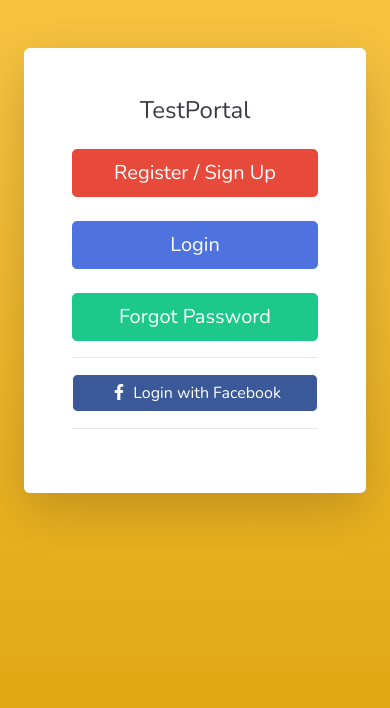
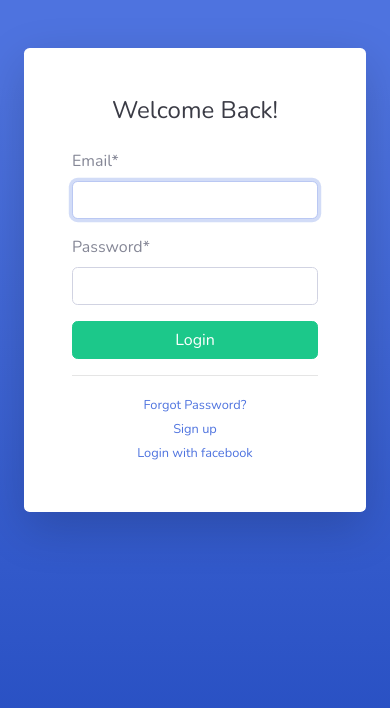
Before and after one commit to pluz-stas/testportal, a Django app: page / in a window 390 px wide. Shown: the top 708 px of the page. Run offline with Django 3.2, Linux system fonts and the light colour scheme; some libraries are stand-ins or nearby versions.

Commit message:
login improvements

```diff
--- a/templates/auth/home.html
+++ /dev/null
@@ -1,80 +0,0 @@
-{% load static %}
-
-<!DOCTYPE html>
-<html lang="en">
-
-<head>
-
-  <meta charset="utf-8">
-  <meta http-equiv="X-UA-Compatible" content="IE=edge">
-  <meta name="viewport" content="width=device-width, initial-scale=1, shrink-to-fit=no">
-  <meta name="description" content="">
-  <meta name="author" content="">
-
-  <title>CRM - Home</title>
-
-  <!-- Custom fonts for this template-->
-  <link href="{% static 'vendor/fontawesome-free/css/all.min.css' %}" rel="stylesheet" type="text/css">
-  <link href="https://fonts.googleapis.com/css?family=Nunito:200,200i,300,300i,400,400i,600,600i,700,700i,800,800i,900,900i" rel="stylesheet">
-
-  <!-- Custom styles for this template-->
-  <link href="{% static 'css/sb-admin-2.min.css' %}" rel="stylesheet">
-
-</head>
-
-<body class="bg-gradient-warning">
-
-  <div class="container">
-
-    <!-- Outer Row -->
-    <div class="row justify-content-center">
-
-      <div class="col-xl-10 col-lg-12 col-md-9">
-
-        <div class="card o-hidden border-0 shadow-lg my-5">
-          <div class="card-body p-0">
-            <!-- Nested Row within Card Body -->
-            <div class="row">
-              <div class="col-lg-6 d-none d-lg-block">
-                <img src="" alt="some img">
-              </div>
-              <div class="col-lg-6">
-                <div class="p-5">
-                  <div class="text-center">
-                    <h1 class="h4 text-gray-900 mb-4">TestPortal</h1>
-                  </div>
-                  <a href="{% url 'register' %}" class="btn btn-danger btn-block btn-lg">Register / Sign Up</a>
-                  <br>
-                  <a href="{% url 'login' %}" class="btn btn-primary btn-block btn-lg">Login</a>
-                  <br>
-                  <a href="{% url 'password_reset' %}" class="btn btn-success btn-block btn-lg">Forgot Password</a>
-                  <hr>
-                  <a href="{% url 'social:begin' 'facebook' %}" class="btn btn-facebook btn-user btn-block">
-                    <i class="fab fa-facebook-f fa-fw"></i> Login with Facebook
-                  </a>
-                  <hr>
-                </div>
-              </div>
-            </div>
-          </div>
-        </div>
-
-      </div>
-
-    </div>
-
-  </div>
-
-  <!-- Bootstrap core JavaScript-->
-  <script src="{% static 'vendor/jquery/jquery.min.js' %}"></script>
-  <script src="{% static 'vendor/bootstrap/js/bootstrap.bundle.min.js' %}"></script>
-
-  <!-- Core plugin JavaScript-->
-  <script src="{% static 'vendor/jquery-easing/jquery.easing.min.js' %}"></script>
-
-  <!-- Custom scripts for all pages-->
-  <script src="{% static 'js/sb-admin-2.min.js' %}"></script>
-
-</body>
-
-</html>
--- a/templates/auth/login.html
+++ b/templates/auth/login.html
@@ -51,10 +51,13 @@
                   </form>
                   <hr>
                   <div class="text-center">
-                    <a class="small" href="forgot-password.html">Forgot Password?</a>
+                    <a class="small" href="{% url 'password_reset' %}">Forgot Password?</a>
                   </div>
                   <div class="text-center">
-                    <a class="small" href="register.html">Create an Account!</a>
+                    <a class="small" href="{% url 'register' %}">Sign up</a>
+                  </div>
+                  <div class="text-center">
+                    <a class="small" href="{% url 'social:begin' 'facebook' %}">Login with facebook</a>
                   </div>
                 </div>
               </div>
--- a/testportal/settings.py
+++ b/testportal/settings.py
@@ -131,4 +131,4 @@ SOCIAL_AUTH_FACEBOOK_SECRET = '8d7a7efaf4938e21de55176b95115607'
 
 LOGIN_REDIRECT_URL = '/users/details/'
 
-LOGIN_URL = "/"
+LOGIN_URL = "/login/"
--- a/testportal/urls.py
+++ b/testportal/urls.py
@@ -2,15 +2,20 @@ from django.contrib import admin
 from django.urls import path, include
 from django.views.generic import TemplateView
 
-from users.views import HomeView, SignUpView
+from users.views import SignUpView
 
 from django.contrib.auth import views as auth_views
 
 urlpatterns = [
-    path('', HomeView.as_view(), name='home'),
+    path('', auth_views.LoginView.as_view(
+        redirect_authenticated_user=True,
+        template_name='auth/login.html'
+    )
+         ),
     path('admin/', admin.site.urls),
     path('register/', SignUpView.as_view(), name="register"),
     path('login/', auth_views.LoginView.as_view(
+        redirect_authenticated_user=True,
         template_name='auth/login.html'
     ),
          name='login'
@@ -55,7 +60,7 @@ urlpatterns = [
              template_name='auth/password-reset/password_reset_complete.html'
          ),
          name='password_reset_complete'),
-    path('oauth/', include('social_django.urls', namespace='social')),  # <-- here
+    path('oauth/', include('social_django.urls', namespace='social')),
 
 ]
 
--- a/users/views.py
+++ b/users/views.py
@@ -8,10 +8,6 @@ from django.views.generic import TemplateView, CreateView
 from .forms import SignUpForm, UserForm
 
 from django.urls import reverse_lazy
-
-
-class HomeView(TemplateView):
-    template_name = 'auth/home.html'
 
 
 class SignUpView(CreateView):
```
Also changed, not shown: tests/views.py (+2 -4 lines).
